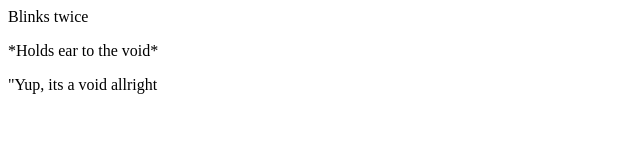
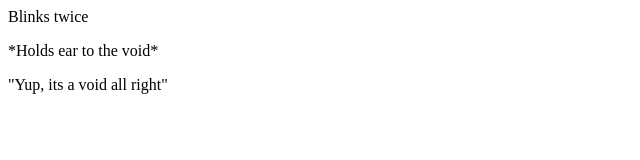
Before and after one commit to levitt-carl/levitt-carl.github.io, a plain HTML site: page content/index.html in a window 1280 px wide. Shown: the full height of the page, 0-640 px from the left. Drawn offline with Linux system fonts and the light colour scheme.

Commit message:
Update index.html

```diff
--- a/content/index.html
+++ b/content/index.html
@@ -1,3 +1,3 @@
 <p>Blinks twice</p>
 <p>*Holds ear to the void*</p>
-<p>"Yup, its a void allright</p>
+<p>"Yup, its a void all right"</p>
```
